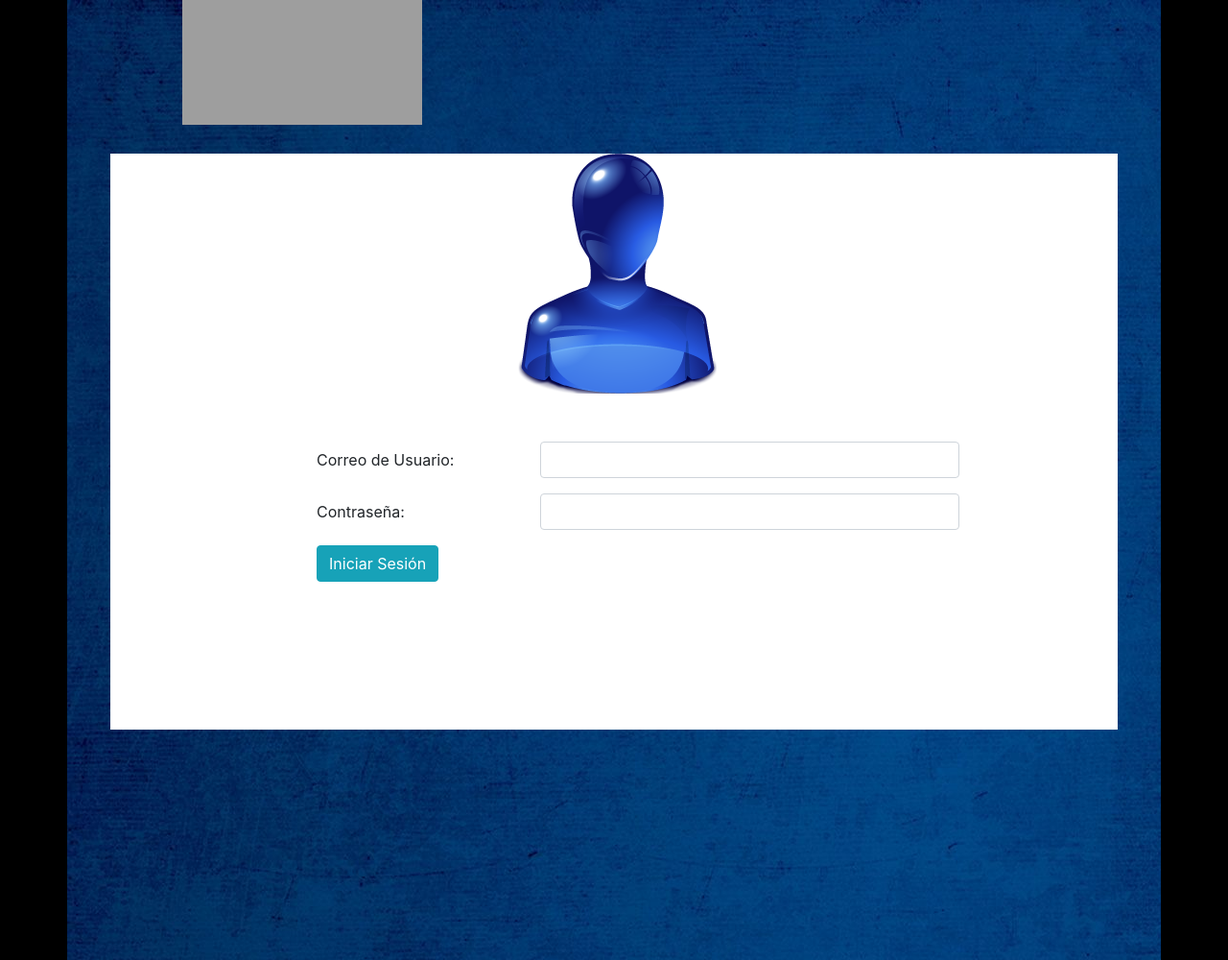
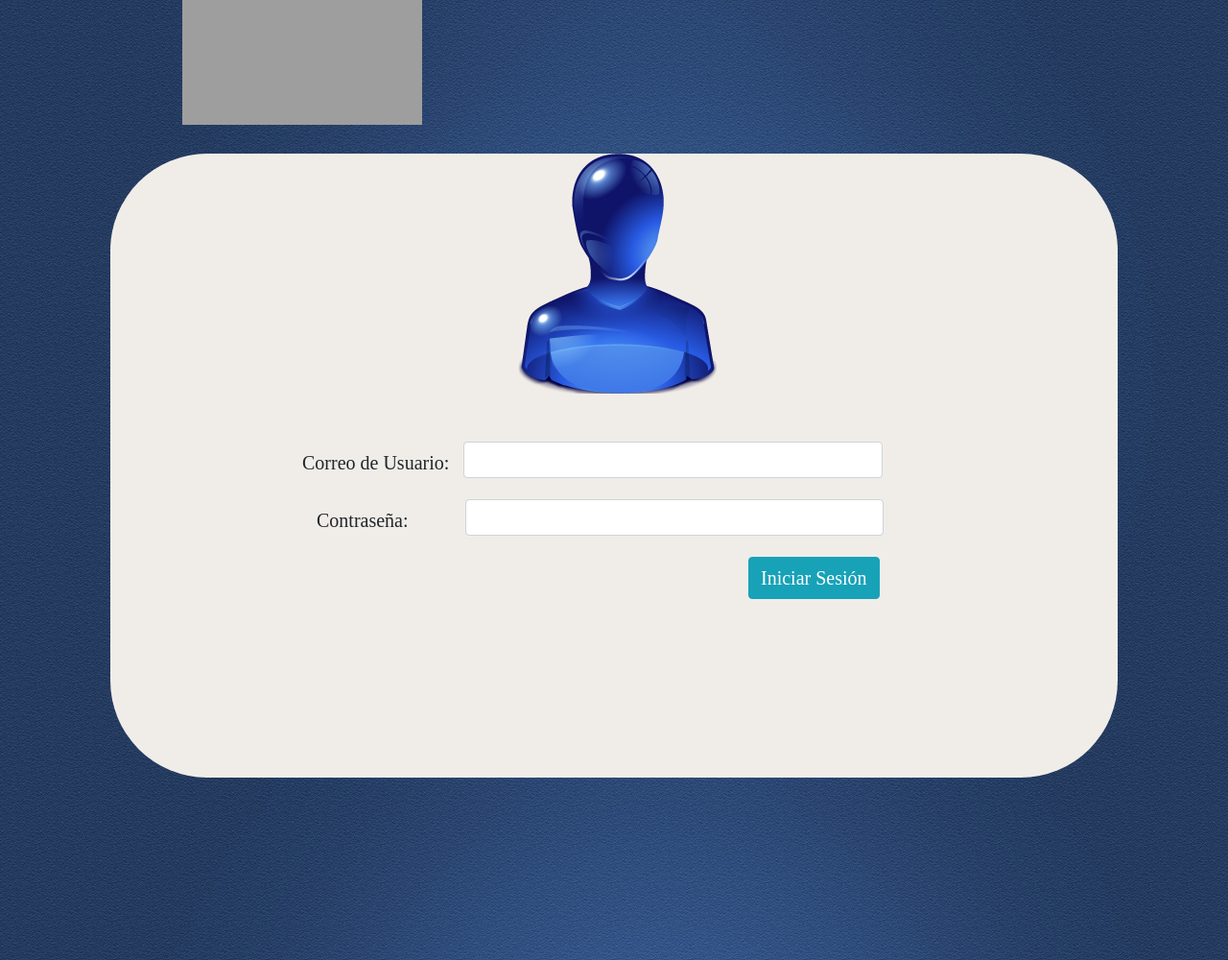
Before and after one commit to sc99/CreditosBancarios, a PHP site: template com/creditosBancarios/api/views/userLogin.php in a window 1280 px wide. Shown: the whole page at 96% size. Run offline with PHP 8.4, Linux system fonts and the light colour scheme; the template is opened without the code that fills it, so the values that code supplies are empty; grey boxes are pictures that could not be loaded.

Commit message:
Agrego de más estilos css

```diff
--- a/com/creditosBancarios/api/views/assets/css/style.css
+++ b/com/creditosBancarios/api/views/assets/css/style.css
@@ -1,12 +1,13 @@
 @media (min-width:1200px){
 
 	body{
-		background: black;
+
+		background: url(../../../../../../com/creditosBancarios/api/views/assets/img/fondo3.jpg);
 		height:100%;
 	}
 
 	.content{
-		background: url(../../../../../../com/creditosBancarios/api/views/assets/img/fondo.jpg);
+		/*background: url(../../../../../../com/creditosBancarios/api/views/assets/img/fondo6.jpg);*/
 		height:1000px;
 	}
 
@@ -65,9 +66,10 @@
 					margin-top: 20px;
 				}
 		.content__center-login	{
-			height: 600px;
+			height: 650px;
 			position: relative;
-			background: white;
+			background: #f0ede8;
+			border-radius: 101px 101px 101px 101px;
 
 			margin:30px;
 		}
@@ -83,9 +85,25 @@
 				left: 200px;
 				top: 50px;
 			}
+				.content__center-login__frame__line-btn-login{
+					font-size: 20px;
+					 font-family: "Times New Roman";
+					position: relative;
+ 					left: 450px;
+				}
+				.content__center-login__frame__line{
+					font-family: "Times New Roman";
+					font-size: 20px;
+					position: relative;
+
+				}
+				.content__center-login__frame__line__input-password--password{
+					position: relative;
+					left: 38px;
+				}
 
 	.content-2 {
-		background: url(../../../../../../com/creditosBancarios/api/views/assets/img/fondo.jpg);
+
 		height:1300px;
 	}
 
@@ -110,12 +128,12 @@
 
 @media (max-width:1199px) and (min-width:200px) {
 	body{
-		background: black;
+		background: url(../../../../../../com/creditosBancarios/api/views/assets/img/fondo3.jpg);
 		height:100%;
 	}
 
 	.content{
-		background: url(../../../../../../com/creditosBancarios/api/views/assets/img/fondo.jpg);
+
 		height:1000px;
 	}
 
@@ -175,7 +193,8 @@
 		.content__center-login	{
 			height: 600px;
 			position: relative;
-			background: white;
+			background: #f0ede8;
+			border-radius: 101px 101px 101px 101px;
 
 			margin:30px;
 		}
@@ -193,7 +212,7 @@
 			}
 
 	.content-2 {
-		background: url(../../../../../../com/creditosBancarios/api/views/assets/img/fondo.jpg);
+
 		height:1300px;
 	}
 
--- /dev/null
+++ b/com/creditosBancarios/api/views/assets/js/sumitDataUserType.js
@@ -0,0 +1,81 @@
+$("#userLogin").submit(function(e) {
+	e.preventDefault();
+	/*var nombre = $("#nombre").val(),
+	apellido = $("#apellido").val(),
+	edad = $("#edad").val(),*/
+
+	//"nombre del parámetro POST":valor (el cual es el objeto guardado en las variables de arriba)
+	datos = {"nombre": "hola", "apellido":"holaf","edad":52};
+
+	$.ajax({
+		url: "../../../../com/creditosBancarios/api/controllers/UserController.php",
+		type: "POST",
+		data: datos,
+		dataType: "json"
+	}).done(function(respuesta){
+		if (respuesta.estado === "ok") {
+			console.log(JSON.stringify(respuesta));
+      console.log("bien");
+
+			var nombre = respuesta.nombre,
+			apellido = respuesta.apellido,
+			edad = respuesta.edad;
+
+
+		}
+	});
+});
+
+function correct(){
+
+    $("#messageSucces").removeClass("d-none");
+
+}
+
+function error(){
+    $("#messageError").removeClass("d-none");
+
+}
+
+
+
+/*
+$("#userLogin").submit(function(event){
+  event.preventDefault();
+  successData();
+});
+function successData(){
+  console.log();
+var userData = $("#userLogin").serialize();//almacena los datos sin refrescar el sitio web.
+  email=document.getElementById("email").value;
+  nombre=document.getElementById("email").value;
+  $.ajax({
+    type: "post",
+    url:"../../../../com/creditosBancarios/api/controllers/UserController.php",
+    data: {"email": email,
+    "nombre":nombre },
+    //dataType: "json",
+    success: function(data) {
+      if (data== "success") {
+        correct();
+      --  console.log(userData);
+      }
+    },
+    error: function () {
+      console.log("Error");
+    }
+  });
+
+}
+
+
+function correct(){
+
+    $("#messageSucces").removeClass("d-none");
+
+}
+
+function error(){
+    $("#messageError").removeClass("d-none");
+
+}*/
--- a/com/creditosBancarios/api/views/assets/js/user.js
+++ /dev/null
@@ -1,35 +0,0 @@
-$("#userLogin").submit(function(event){
-  event.preventDefault();
-  successData();
-});
-function successData(){
-  console.log();
-  var userData = $("#userLogin").serialize(); //almacena los datos sin refrescar el sitio web.
-  console.log(userData);
-  $.ajax({
-    type: "post",
-    url:"../../../../com/creditosBancarios/api/controllers/UserController.php",
-    data: userData,
-    success: function(text) {
-      if (text== "success") {
-        correct();
-      }else {
-        error();
-      }
-    }
-
-  })
-
-}
-
-
-function correct(){
-
-    $("#messageSucces").removeClass("d-none");
-
-}
-
-function error(){
-    $("#messageError").removeClass("d-none");
-
-}
--- a/com/creditosBancarios/api/views/assets/js/validateCostumerCreditRequest.js
+++ b/com/creditosBancarios/api/views/assets/js/validateCostumerCreditRequest.js
@@ -8,7 +8,7 @@ function comboTypeCredit() {
   } else {
     console.log("Estan bien");
      window.alert("Solicitud enviada");
-     var url = "../../../../com/creditosBancarios/api/views/costumerViews.html";
+     var url = "../../../../com/creditosBancarios/api/views/costumerViews.php";
      $(location).attr('href',url);
   }
 
--- a/com/creditosBancarios/api/views/assets/js/validation.js
+++ b/com/creditosBancarios/api/views/assets/js/validation.js
@@ -28,7 +28,7 @@ function validateEmail() {
 
 function validatePassword() {
   password = document.getElementById("password").value;
-  var expressionPassword =  /^\w+/;
+  var expressionPassword =  /^(\w+){2,20}$/;
   var passwordUser = expressionPassword.test(password);
   if (passwordUser==false) {
     console.log("Esta mal");
--- a/com/creditosBancarios/api/views/costumerCreditRequestCreditCar.php
+++ b/com/creditosBancarios/api/views/costumerCreditRequestCreditCar.php
@@ -1,4 +1,4 @@
-<!DOCTYPE html>
+phpCTYPE html>
 <html lang="en" dir="ltr">
   <head>
     <meta charset="utf-8">
@@ -29,10 +29,10 @@
 
         <ul class="content__center-user__list nav nav-tabs nav-fill">
           <li class="content__center-user__list__item nav-item">
-            <a class="content__center-user__list__item__hyperlink nav-link " href="../../../../com/creditosBancarios/api/views/costumerCreditRequestCreditCar.html">Solicitud de credito</a>
+            <a class="content__center-user__list__item__hyperlink nav-link " href="../../../../com/creditosBancarios/api/views/costumerCreditRequestCreditCar.php">Solicitud de credito</a>
           </li>
           <li class="content__center-user__list__item nav-item">
-            <a class="content__center-user__list__item__hyperlink nav-link" href="../../../../com/creditosBancarios/api/views/costumerRenoReconCancel.html">Estado de credito</a>
+            <a class="content__center-user__list__item__hyperlink nav-link" href="../../../../com/creditosBancarios/api/views/costumerRenoReconCancel.php">Estado de credito</a>
           </li>
           <li class="content__center-user__list__item nav-item">
             <a class="content__center-user__list__item__hyperlink nav-link " href="">Notificaciones</a>
--- a/com/creditosBancarios/api/views/costumerRenoReconCancel.php
+++ b/com/creditosBancarios/api/views/costumerRenoReconCancel.php
@@ -27,10 +27,10 @@
 
         <ul class="content__center-user__list nav nav-tabs nav-fill" style="background: white">
           <li class="content__center-user__list__item nav-item">
-            <a class="content__center-user__list__item__hyperlink nav-link " href="../../../../com/creditosBancarios/api/views/costumerCreditRequestCreditCar.html">Solicitud de credito</a>
+            <a class="content__center-user__list__item__hyperlink nav-link " href="../../../../com/creditosBancarios/api/views/costumerCreditRequestCreditCar.php">Solicitud de credito</a>
           </li>
           <li class="content__center-user__list__item nav-item">
-            <a class="content__center-user__list__item__hyperlink nav-link" href="../../../../com/creditosBancarios/api/views/costumerRenoReconCancel.html">Estado de credito</a>
+            <a class="content__center-user__list__item__hyperlink nav-link" href="../../../../com/creditosBancarios/api/views/costumerRenoReconCancel.php">Estado de credito</a>
           </li>
           <li class="content__center-user__list__item nav-item">
             <a class="content__center-user__list__item__hyperlink nav-link " href="#">Notificaciones</a>
--- a/com/creditosBancarios/api/views/costumerViews.php
+++ b/com/creditosBancarios/api/views/costumerViews.php
@@ -27,10 +27,10 @@
 
         <ul class="content__center-user__list nav nav-tabs nav-fill" style="background: white">
           <li class="content__center-user__list__item nav-item">
-            <a class="content__center-user__list__item__hyperlink nav-link " href="../../../../com/creditosBancarios/api/views/costumerCreditRequestCreditCar.html">Solicitud de credito</a>
+            <a class="content__center-user__list__item__hyperlink nav-link " href="../../../../com/creditosBancarios/api/views/costumerCreditRequestCreditCar.php">Solicitud de credito</a>
           </li>
           <li class="content__center-user__list__item nav-item">
-            <a class="content__center-user__list__item__hyperlink nav-link" href="../../../../com/creditosBancarios/api/views/costumerRenoReconCancel.html">Estado de credito</a>
+            <a class="content__center-user__list__item__hyperlink nav-link" href="../../../../com/creditosBancarios/api/views/costumerRenoReconCancel.php">Estado de credito</a>
           </li>
           <li class="content__center-user__list__item nav-item">
             <a class="content__center-user__list__item__hyperlink nav-link " href="#">Notificaciones</a>
--- a/com/creditosBancarios/api/views/userLogin.php
+++ b/com/creditosBancarios/api/views/userLogin.php
@@ -23,22 +23,24 @@
 
           </div>
           <div  class="content__center-login__frame col-8 ">
-            <div class="alert alert-success d-none" id="messageSucces">Mensaje enviado con éxito</div>
+            <div class="alert alert-success d-none" id="messageSucces"> Mensaje enviado con éxito</div>
             <div class="alert alert-danger d-none" id="messageError">No son  validos </div>
             <form id="userLogin" class="content__center-login__frame__form"   >
                   <div class="content__center-login__frame__line-email row form-group">
-                      <label for="nombre" class="content__center-login__frame__line-email-user col-form-label col-md-4">Correo de Usuario:</label>
+                      <label for="nombre" class="content__center-login__frame__line col-form-label col-md-
+                      3">Correo de Usuario:</label>
                       <div class="col-md-8">
                           <input type="text" name="email" value="" id="email" class="content__center-login__frame__line-email__input-email--email form-control" required>
                           <span class="content__center-login__frame__line-email__input-email__span-email help-block"></span>
                       </div>
+
                   </div>
-                  <div class="row form-group">
-                      <label for="email" class="content__center-login__frame__line-password col-form-label col-md-4">Contraseña:</label>
-                      <div class="col-md-8">
-                          <input type="password" name="password" value="" id="password" class="content__center-login__frame__line__input-password--password form-control" required>
-                          <span class="content__center-login__frame__line__input__span-password help-block"></span>
-                      </div>
+                  <div class="content__center-login__frame__line-email row form-group">
+                    <label for="email" class="content__center-login__frame__line col-form-label col-md-2">Contraseña:    </label>
+                    <div class="col-md-8">
+                        <input type="password" name="password" value="" id="password" class="content__center-login__frame__line__input-password--password form-control" required>
+                        <span class="content__center-login__frame__line__input__span-password help-block"></span>
+                    </div>
                   </div>
             <div class="form-group">
               <button type="submit" id="btnLoginUser" name="btnLoginUser" class="content__center-login__frame__line-btn-login btn btn-info"  >Iniciar Sesión</button>
@@ -53,7 +55,7 @@
     <script src="../../../../com/creditosBancarios/api/views/assets/js/import/jquery-3.3.1.min.js"></script>
 
     <script src="../../../../com/creditosBancarios/api/views/assets/js/import/bootstrap.min.js"></script>
-    <script src="../../../../com/creditosBancarios/api/views/assets/js/user.js"></script>
+    <script src="../../../../com/creditosBancarios/api/views/assets/js/sumitDataUserType.js"></script>
     <script src="../../../../com/creditosBancarios/api/views/assets/js/validation.js"></script>
 
 
```
Also changed, not shown: com/creditosBancarios/api/controllers/UserController.php (+9 -1 lines), com/creditosBancarios/api/views/assets/img/fondo3.jpg (added), com/creditosBancarios/api/views/assets/img/fondo4.jpg (added), com/creditosBancarios/api/views/assets/img/fondo5.jpg (added), com/creditosBancarios/api/views/assets/img/fondo6.jpg (added), com/creditosBancarios/api/views/assets/img/fondo7.png (added).
